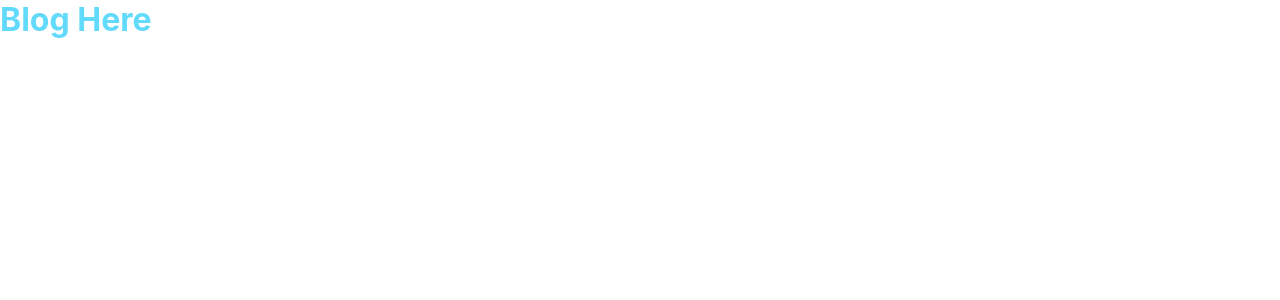
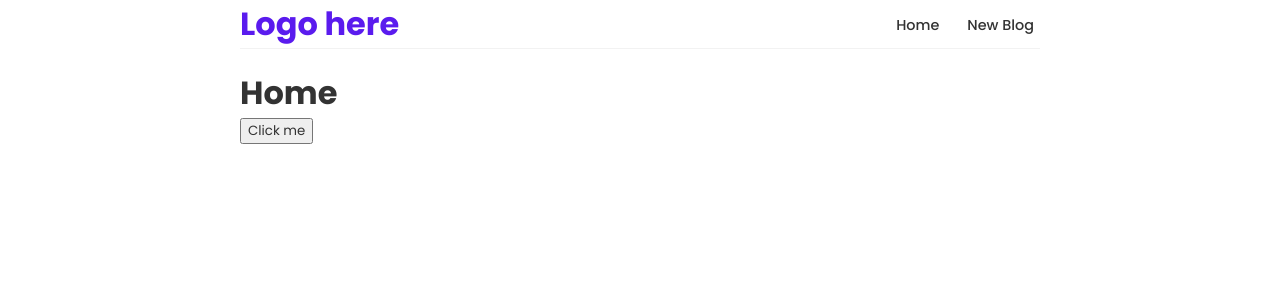
Before and after one commit to jaber-elferkh/Blog-ReactJS, a React (Create React App) app: page / in a window 1280 px wide. Shown: the top 300 px of the page. Built offline with nearby package versions, Linux system fonts and the light colour scheme.

Commit message:
Navbar & Home

```diff
--- a/src/App.js
+++ b/src/App.js
@@ -1,9 +1,14 @@
+import Home from './components/Home';
+import Navbar from './components/Navbar';
 import './App.scss';
 
 function App() {
   return (
     <div className="app">
-      <h1>Blog Here</h1>
+      <Navbar />
+      <div className="content">
+        <Home />
+      </div>
     </div>
   );
 }
--- a/src/App.scss
+++ b/src/App.scss
@@ -1,37 +1,6 @@
-* {
-  margin: 0;
+.content {
+  max-width: 800px;
+  margin: 20px auto;
+  //   padding: 20px;
+  //   border: 2px solid red;
 }
-
-.app {
-  color: #61dafb;
-}
-
-@media (prefers-reduced-motion: no-preference) {
-  .App-logo {
-    animation: App-logo-spin infinite 20s linear;
-  }
-}
-
-.App-header {
-  background-color: #282c34;
-  min-height: 100vh;
-  display: flex;
-  flex-direction: column;
-  align-items: center;
-  justify-content: center;
-  font-size: calc(10px + 2vmin);
-  color: white;
-}
-
-.App-link {
-  color: #61dafb;
-}
-
-@keyframes App-logo-spin {
-  from {
-    transform: rotate(0deg);
-  }
-  to {
-    transform: rotate(360deg);
-  }
-}
--- /dev/null
+++ b/src/components/Home/index.js
@@ -0,0 +1,17 @@
+import React from 'react';
+import './styles.scss';
+
+function Home() {
+  const handleClick = (e) => {
+    console.log('hello, jaber', e);
+  };
+
+  return (
+    <div>
+      <h1>Home</h1>
+      <button onClick={handleClick}>Click me</button>
+    </div>
+  );
+}
+
+export default Home;
--- /dev/null
+++ b/src/components/Navbar/index.js
@@ -0,0 +1,16 @@
+import React from 'react';
+import './styles.scss';
+
+function Navbar() {
+  return (
+    <div className="navbar">
+      <h1>Logo here</h1>
+      <div className="links">
+        <a href="/">Home</a>
+        <a href="/create">New Blog</a>
+      </div>
+    </div>
+  );
+}
+
+export default Navbar;
--- /dev/null
+++ b/src/components/Navbar/styles.scss
@@ -0,0 +1,29 @@
+.navbar {
+  //   outline: 2px solid red;
+  display: flex;
+  align-items: center;
+  max-width: 800px;
+  margin: 0 auto;
+  border-bottom: 1px solid #f2f2f2;
+
+  h1 {
+    color: #5a1bee;
+  }
+
+  .links {
+    margin-left: auto;
+  }
+
+  a {
+    margin-left: 16px;
+    text-decoration: none;
+    padding: 6px;
+    font-size: 0.9rem;
+    font-weight: 500;
+    // outline: 1px solid red;
+  }
+
+  a:hover {
+    color: var(--color-primary);
+  }
+}
--- a/src/index.scss
+++ b/src/index.scss
@@ -1,13 +1,11 @@
-body {
-  margin: 0;
-  font-family: -apple-system, BlinkMacSystemFont, 'Segoe UI', 'Roboto', 'Oxygen',
-    'Ubuntu', 'Cantarell', 'Fira Sans', 'Droid Sans', 'Helvetica Neue',
-    sans-serif;
-  -webkit-font-smoothing: antialiased;
-  -moz-osx-font-smoothing: grayscale;
+@import url('https://fonts.googleapis.com/css2?family=Poppins:wght@100;200;300;400;500;600;700;800;900&display=swap');
+
+:root {
+  --color-primary: #5a1bee;
 }
 
-code {
-  font-family: source-code-pro, Menlo, Monaco, Consolas, 'Courier New',
-    monospace;
+* {
+  margin: 0;
+  font-family: 'Poppins';
+  color: #333;
 }
```
Also changed, not shown: src/components/Home/styles.scss (added).
